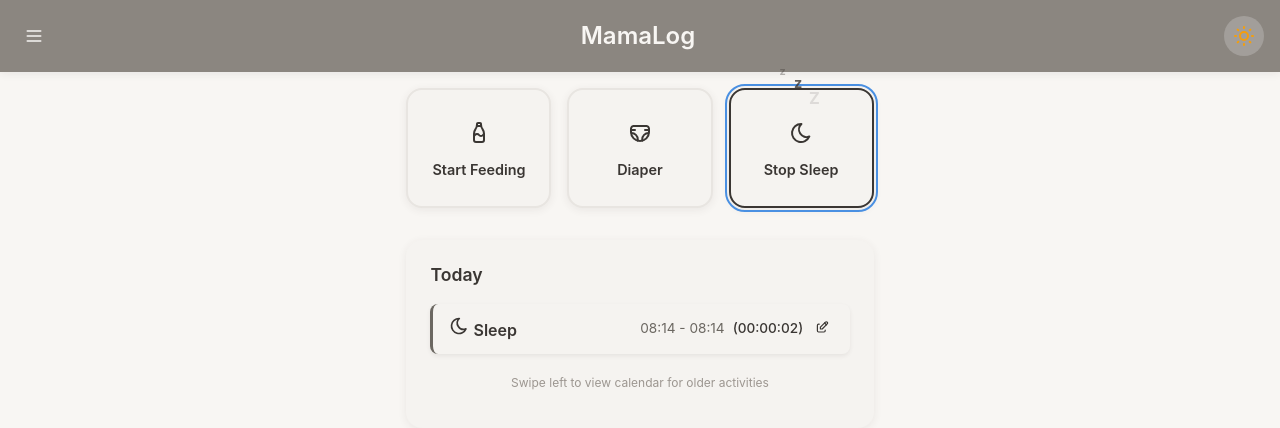
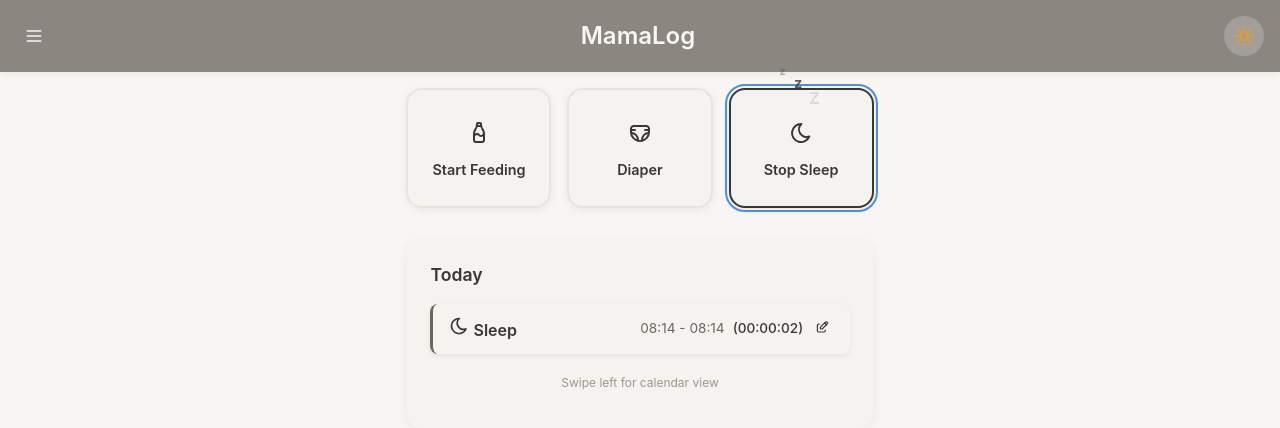
Before and after one commit to flisnes/amme-app, a React (Vite) app: page / in a window 1280 px wide. Both pictures are taken after a click on the button "Start Sleep". Shown: the top 428 px of the page. Built offline with nearby package versions, Linux system fonts and the light colour scheme.

Commit message:
Improve text hints

```diff
--- a/src/App.tsx
+++ b/src/App.tsx
@@ -425,6 +425,7 @@
 
   const todayActivities = activities.filter(activity => isToday(activity.startTime))
   const yesterdayActivities = activities.filter(activity => isYesterday(activity.startTime))
+  const hasOlderActivities = activities.some(activity => !isToday(activity.startTime) && !isYesterday(activity.startTime))
 
   return (
     <div
@@ -544,7 +545,7 @@
                 <>
                   <p>No recent activities</p>
                   <div className="view-hint">
-                    <p>Swipe left to view calendar for older activities</p>
+                    <p>{hasOlderActivities ? 'Swipe left to view calendar for older activities' : 'Swipe left for calendar view'}</p>
                   </div>
                 </>
               )}
@@ -553,7 +554,7 @@
 
           {(todayActivities.length > 0 || yesterdayActivities.length > 0) && (
             <div className="view-hint">
-              <p>Swipe left to view calendar for older activities</p>
+              <p>{hasOlderActivities ? 'Swipe left to view calendar for older activities' : 'Swipe left for calendar view'}</p>
             </div>
           )}
         </div>
```
